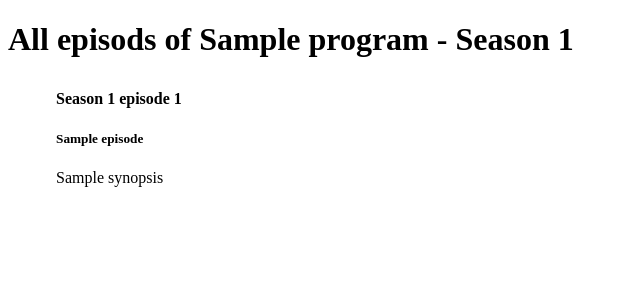
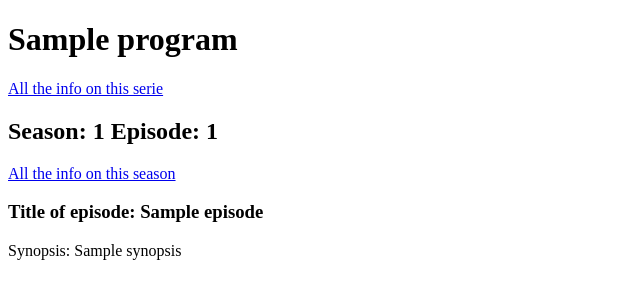
Before and after one commit to Carolinefourcade/wild-series, a Symfony app: template templates/wild/episode.html.twig in a window 1280 px wide. Shown: the part 184-484 px from the top of the page, without its empty margins (0-640 px from the left). Run offline with Twig, Linux system fonts and the light colour scheme; the template is opened without the code that fills it: most values are stand-ins (such as "Sample title", 1, 10 or a date in 2020); some libraries are stand-ins or nearby versions.

Commit message:
Symfony Quest 10

```diff
--- a/templates/wild/episode.html.twig
+++ b/templates/wild/episode.html.twig
@@ -1,18 +1,17 @@
 {% extends 'base.html.twig' %}
-{% block title %}Episode list of {{ program.title }} - Season {{ season.number }}{% endblock %}
+
+{% block title %}{% endblock %}
 
 {% block body %}
-<h1>All episods of {{ program.title }} - Season {{ season.number }}</h1>
-    <div class="row">
-        {% for episode in episodes %}
-    <div class="card" style="width: 25rem; margin-right: 3rem; margin-left: 3rem; margin-top: 2rem">
-        <h4 class="card-title" >Season {{ season.number }} episode {{ episode.number }}</h4>
-        <div class="card-body">
-            <h5 class="card-title">{{ episode.title }}</h5>
-            <p class="card-text">{{ episode.synopsis }}</p>
+    <h1> {{ program.title }}</h1>
+    <a href="{{ path('wild_show', {slug: program.title|lower|replace({' ': '-'})}) }}">All the info on this serie</a>
 
-        </div>
-    </div>
-        {% endfor %}
-    </div>
+    <h2>Season: {{ season.number}} Episode: {{ episode.number }}</h2>
+    <a href="{{ path('wild_episodes', {id: season.id}) }}">All the info on this season</a>
+    <h3>Title of episode: {{ episode.title }}</h3>
+    <p>Synopsis: {{ episode.synopsis }}</p>
+    <br>
+
+
+
 {% endblock %}
```
Also changed, not shown: src/Controller/WildController.php (+23 -4 lines), templates/wild/episodes.html.twig (added, +18 -0 lines).
